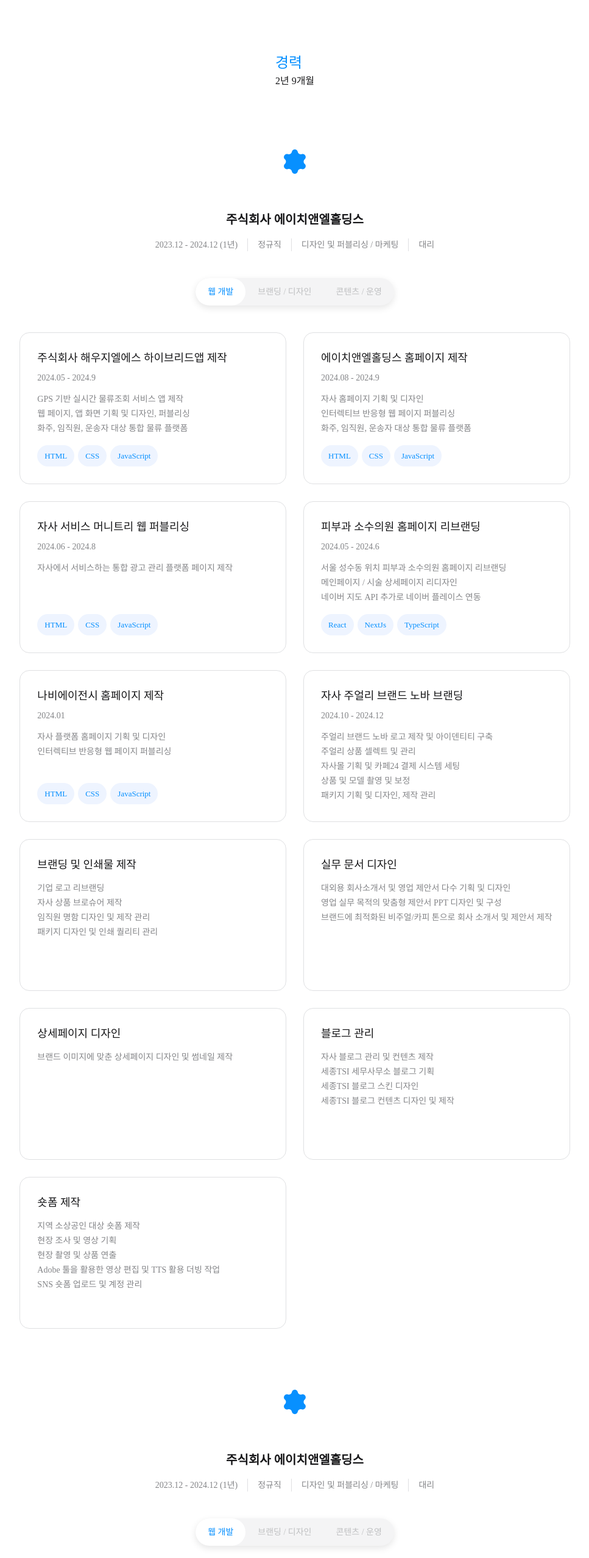
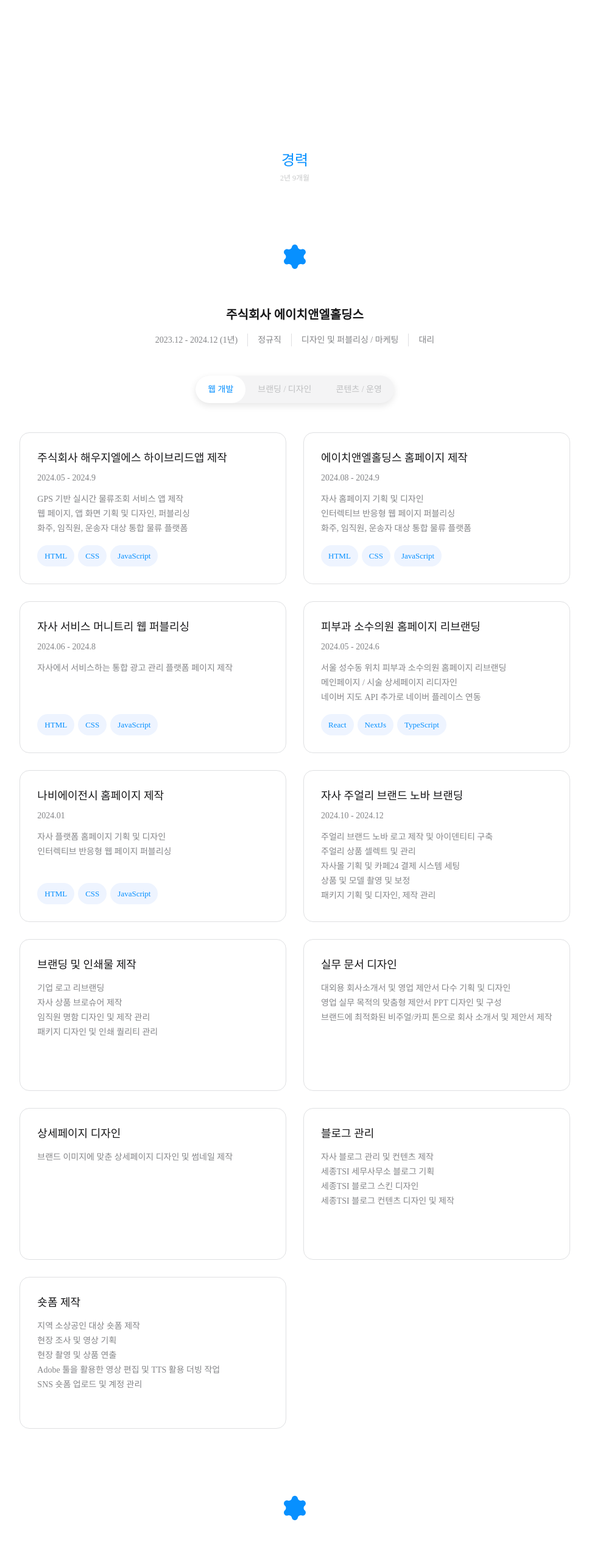
Before and after one commit to clubnerdy/react-lab, a React app: page / in a window 1280 px wide. Shown: the part 2360-4915 px from the top of the page at 61% size, without its empty margins (156-1123 px from the left). Built offline with nearby package versions, Linux system fonts and the light colour scheme; the HTML template or start-up script is replaced by a standard one.

Commit message:
career ui 완료

```diff
--- a/src/App.css
+++ b/src/App.css
@@ -126,3 +126,9 @@
   font-weight: 500;
   color: var(--primary-normal);
 }
+
+.page_description {
+  font-size: 12px;
+  font-weight: 500;
+  color: var(--label-assistive);
+}
--- a/src/components/CareerContainer.css
+++ b/src/components/CareerContainer.css
@@ -10,7 +10,7 @@
   width: 100%;
   display: inline-flex;
   flex-direction: column;
-  gap: 44px;
+  gap: 48px;
 }
 
 .CareerContainer .container .career_header {
--- a/src/components/CareerContainer.jsx
+++ b/src/components/CareerContainer.jsx
@@ -4,7 +4,15 @@
 import CareerCard from "./card/CareerCard";
 import "./CareerContainer.css";
 
-const CareerContainer = ({ company }) => {
+const CareerContainer = ({
+  companyName,
+  period,
+  employment,
+  role,
+  position,
+  hasTabs,
+  projects,
+}) => {
   const [active, setActive] = useState("dev");
   const tabs = [
     { id: "dev", label: "웹 개발" },
@@ -19,19 +27,21 @@
       </figure>
       <div className="container">
         <div className="career_header">
-          <h3>주식회사 에이치앤엘홀딩스</h3>
+          <h3>{companyName}</h3>
           <ul>
-            <li>2023.12 - 2024.12 (1년)</li>
-            <li>정규직</li>
-            <li>디자인 및 퍼블리싱 / 마케팅</li>
-            <li>대리</li>
+            <li>{period}</li>
+            <li>{employment}</li>
+            <li>{role}</li>
+            <li>{position}</li>
           </ul>
         </div>
-        <div className="career_nav">
-          <TabList tabs={tabs} activeTab={active} onTabChange={setActive} />
-        </div>
+        {hasTabs && (
+          <div className="career_nav">
+            <TabList tabs={tabs} activeTab={active} onTabChange={setActive} />
+          </div>
+        )}
         <div className="career_list">
-          {company.map((item) => (
+          {projects.map((item) => (
             <CareerCard key={item.id} {...item} />
           ))}
         </div>
--- /dev/null
+++ b/src/data/careers.js
@@ -0,0 +1,26 @@
+import { careerHnl, careerMpr } from "./projects";
+
+const careers = [
+  {
+    id: "hnl",
+    companyName: "주식회사 에이치앤엘홀딩스",
+    period: "2023.12 - 2024.12 (1년)",
+    employment: "정규직",
+    role: "디자인 및 퍼블리싱 / 마케팅",
+    position: "대리",
+    hasTabs: true,
+    projects: careerHnl,
+  },
+  {
+    id: "mpr",
+    companyName: "주식회사 엠피알",
+    period: "2020.06 - 2022.01 (1년 8개월)",
+    employment: "정규직",
+    role: "디자인 및 마케팅",
+    position: "주임",
+    hasTabs: false,
+    projects: careerMpr,
+  },
+];
+
+export { careers };
--- a/src/data/projects.js
+++ b/src/data/projects.js
@@ -1,8 +1,5 @@
 import { examImage } from "@/assets";
 import SKILL from "@/assets/content/skillsEnum";
-
-// 임시 목업 데이터
-// 추후 수정 필요
 
 const careerHnl = [
   {
--- a/src/sections/Career.css
+++ b/src/sections/Career.css
@@ -0,0 +1,17 @@
+.Career {
+  padding: 160px 0;
+}
+
+.Career .inner .page_top {
+  display: flex;
+  flex-direction: column;
+  align-items: center;
+  justify-content: center;
+  gap: 2px;
+}
+
+.Career .inner .company_list {
+  display: flex;
+  flex-direction: column;
+  gap: 90px;
+}
--- a/src/sections/Career.jsx
+++ b/src/sections/Career.jsx
@@ -1,6 +1,6 @@
 import CareerContainer from "@/components/CareerContainer";
 import "./Career.css";
-import { careerHnl, careerMpr } from "@/data/projects";
+import { careers } from "@/data/careers";
 
 const Career = () => {
   return (
@@ -10,8 +10,11 @@
           <h3 className="page_title">경력</h3>
           <p className="page_description">2년 9개월</p>
         </div>
-        <CareerContainer company={careerHnl} />
-        <CareerContainer company={careerMpr} />
+        <div className="company_list">
+          {careers.map((company) => (
+            <CareerContainer key={company.id} {...company} />
+          ))}
+        </div>
       </div>
     </div>
   );
```
